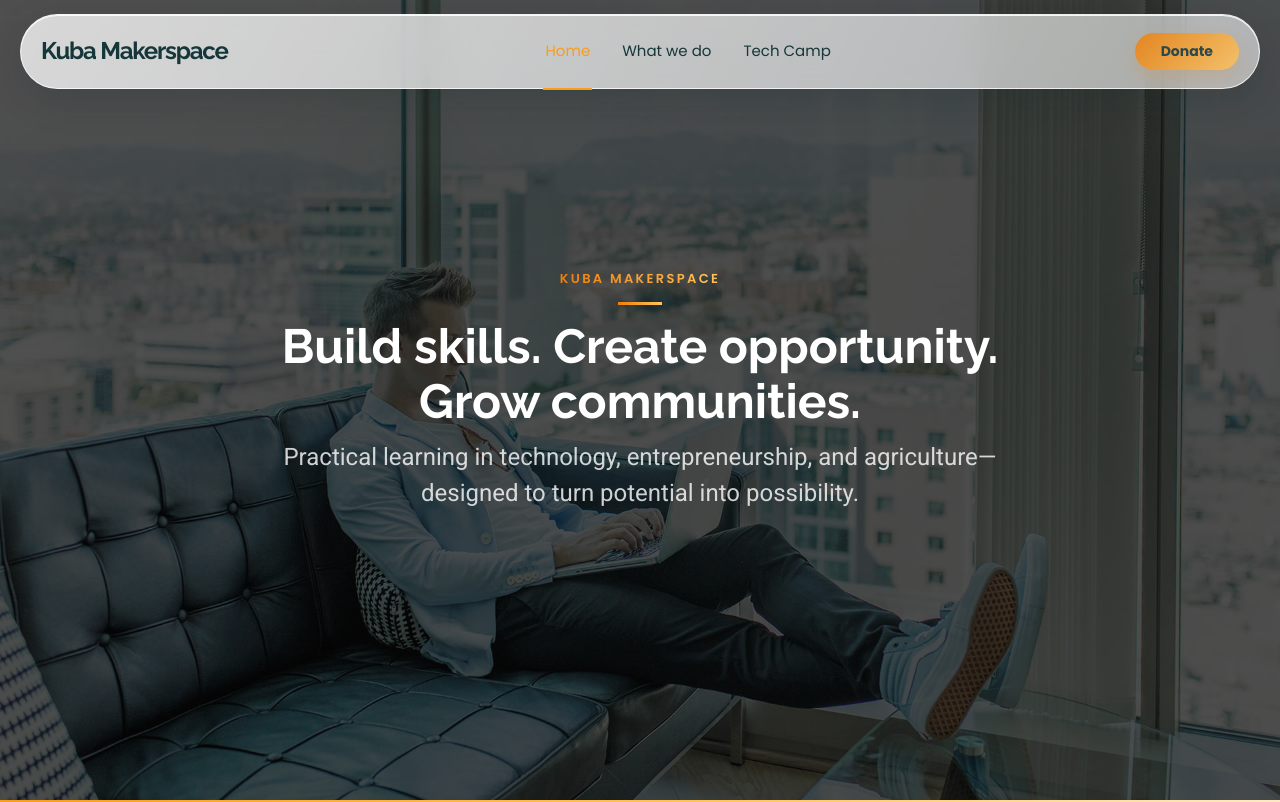
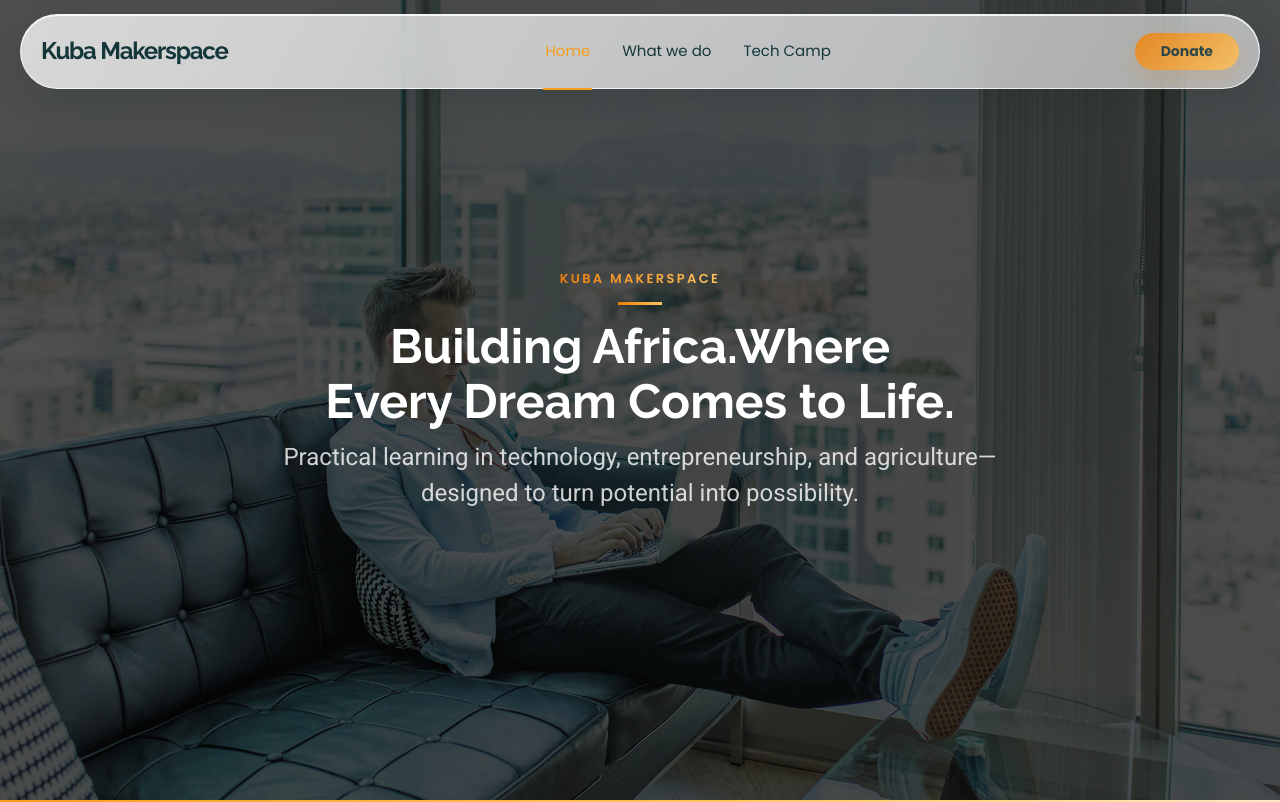
Before and after one commit to kawillsolutions/kubamakerspace-website, a plain HTML site: page index.html in a window 1280 px wide. Shown: the top 802 px of the page. Drawn offline with Linux system fonts and the light colour scheme.

Commit message:
Updated some details

```diff
--- a/index.html
+++ b/index.html
@@ -75,7 +75,7 @@
 
       <div class="container d-flex flex-column align-items-center text-center">
         <p class="hero-eyebrow" data-aos="fade-up" data-aos-delay="50">KUBA MAKERSPACE</p>
-        <h2 data-aos="fade-up" data-aos-delay="100">Build skills. Create opportunity. Grow communities.</h2>
+        <h2 data-aos="fade-up" data-aos-delay="100">Building Africa.Where Every Dream Comes to Life.</h2>
         <p data-aos="fade-up" data-aos-delay="200">
           Practical learning in technology, entrepreneurship, and agriculture—designed to turn potential into possibility.
         </p>
```
Also changed, not shown: blog.html (+1 -1 lines).
